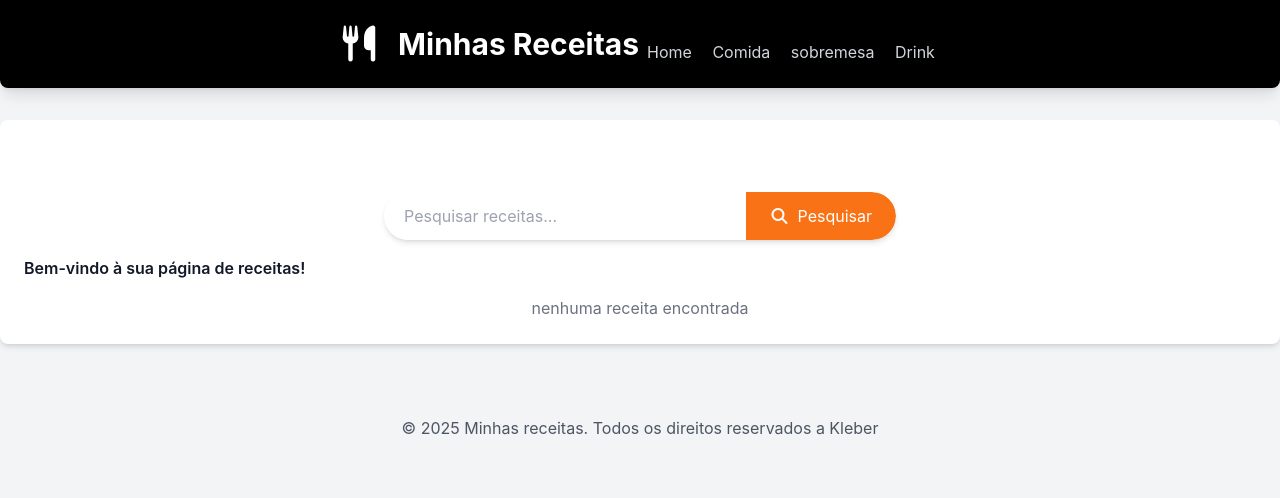
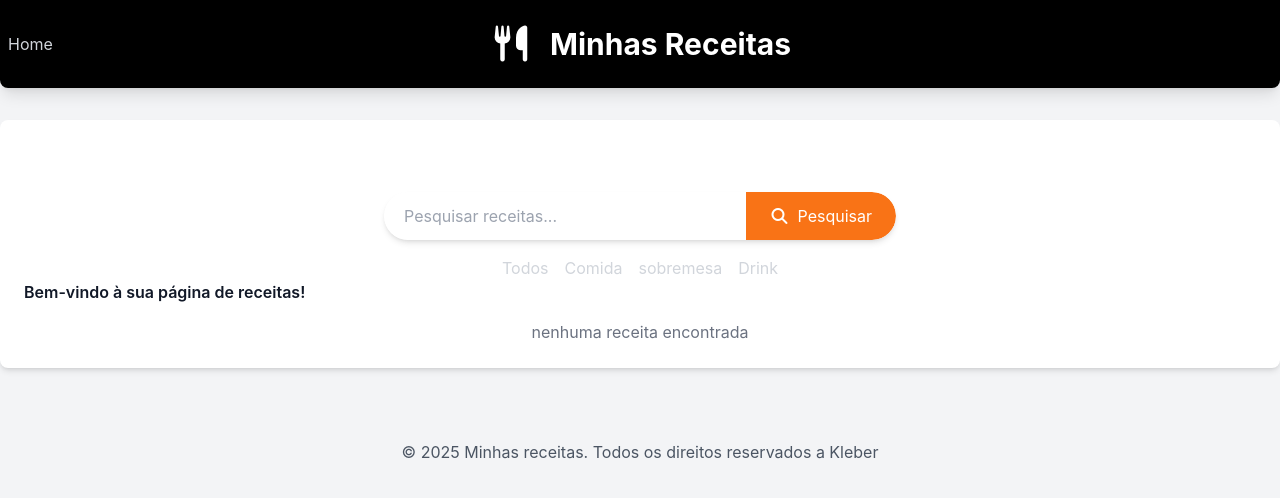
Before and after one commit to Kleberapenas/projeto-django-receitas, a Django app: page /receitas/ in a window 1280 px wide. Shown: the top 498 px of the page. Run offline with Django 5.2, Linux system fonts and the light colour scheme; data that the repository does not hold is empty; some libraries are stand-ins or nearby versions.

Commit message:
novas mudancas

```diff
--- a/receitas/templates/receitas/base.html
+++ b/receitas/templates/receitas/base.html
@@ -15,9 +15,10 @@
     </style>
 </head>
 <body class="bg-gray-100 text-gray-900">
-    <header class="bg-black big-gray-900 text-white p-6 shadow-lg rounded-b-lg">
-    <div class="container mx-auto flex flex-col sm:flex-row items-center justify-center">
+    <header class="bg-black big-gray-900 text-white p-6 shadow-lg rounded-b-lg ">
+    <div class="container mx-auto flex flex-col sm:flex-col items-center justify-center">
         <div class="flex items-center mb-4 sm:mb-0">
+            <a href="{% url 'home' %}" class="text-gray-300 hover:text-white mx-2 left-0 absolute">Home</a>
             <div class="text-4xl mr-4">
                 <i class="fas fa-utensils"></i>
             </div>
@@ -25,12 +26,7 @@
                 Minhas Receitas
             </h1>
         </div>
-        <nav class="mt-auto relative z-10">
-            <a href="{% url 'home' %}" class="text-gray-300 hover:text-white mx-2">Home</a>
-            <a href="{% url 'home' %}?categoria=comida" class="text-gray-300 hover:text-white mx-2">Comida</a>
-            <a href="{% url 'home' %}?categoria=sobremesa" class="text-gray-300 hover:text-white mx-2">sobremesa</a>
-            <a href="{% url 'home' %}?categoria=drink" class="text-gray-300 hover:text-white mx-2">Drink</a>
-        </nav>
+
     </div>
     </header>
 
--- a/receitas/templates/receitas/home.html
+++ b/receitas/templates/receitas/home.html
@@ -33,6 +33,12 @@
             </button>
         </form>
     </section>
+        <nav class="mt-auto relative z-10 flex flex-row justify-center">
+            <a href="{% url 'home' %}" class="text-gray-300 hover:text-white mx-2">Todos</a>
+            <a href="{% url 'home' %}?categoria=comida" class="text-gray-300 hover:text-white mx-2">Comida</a>
+            <a href="{% url 'home' %}?categoria=sobremesa" class="text-gray-300 hover:text-white mx-2">sobremesa</a>
+            <a href="{% url 'home' %}?categoria=drink" class="text-gray-300 hover:text-white mx-2">Drink</a>
+        </nav>
     <h2 class="text-2xt font-semibold mb-4">Bem-vindo à sua página de receitas!</h2>
     <div class="flex flex-wrap justify-center gap-6">
         {% for receita in receitas %}
--- a/receitas/views.py
+++ b/receitas/views.py
@@ -9,18 +9,16 @@ def home(request):
 
     if categoria_slug:
         receitas = Receita.objects.filter(categoria=categoria_slug)
-        categoria_selecionada = categoria_slug
-
+        categorias_selecionada = categoria_slug
     else:
         receitas = Receita.objects.all()
-        categoria_selecionada = None
+        categorias_selecionada = None
 
-    receitas = Receita.objects.all()
-    return render(request,'receitas/home.html',{
-        'receitas':receitas,
+    return render(request, 'receitas/home.html', {
+        'receitas': receitas,
         'categorias': categorias_choices,
-        'categoria_selecionada': categoria_selecionada
-        })
+        'categoria_selecionada': categorias_selecionada,
+    })
 
 def receita_detail(request, id):
     receita = get_object_or_404(Receita, pk=id)
```
